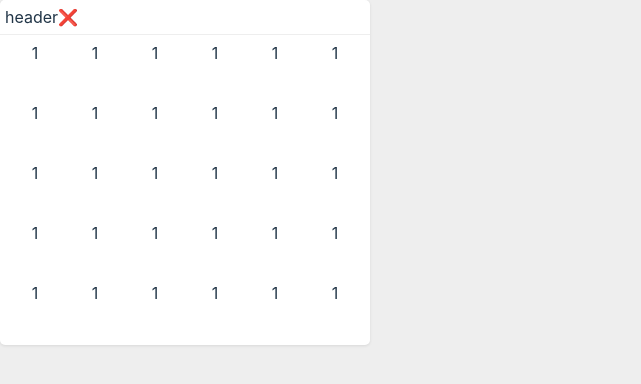
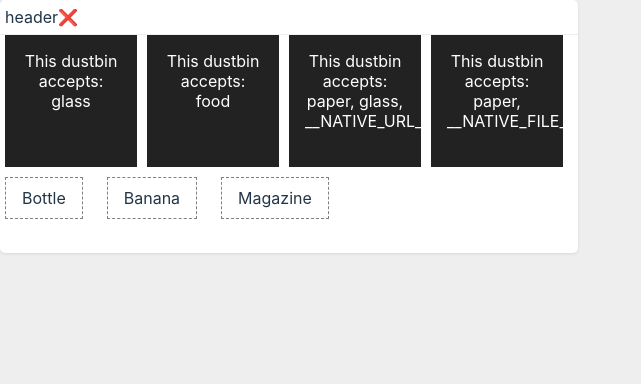
Before and after one commit to Ruriko-Yuu/AL-WebGame, a React (Vite) app: page / in a window 1280 px wide. Shown: the top 384 px of the page, without its empty margins (0-641 px from the left). Built offline with nearby package versions, Linux system fonts and the light colour scheme.

Commit message:
✨react-dnd

```diff
--- a/package.json
+++ b/package.json
@@ -12,6 +12,7 @@
     "@esotericsoftware/spine-webgl": "^4.2.9",
     "@reduxjs/toolkit": "^1.8.5",
     "@types/node": "^18.8.3",
+    "immutability-helper": "^3.1.1",
     "localforage": "^1.10.0",
     "react": "^18.2.0",
     "react-dnd": "^16.0.1",
--- /dev/null
+++ b/src/components/inventory/box.tsx
@@ -0,0 +1,38 @@
+import type { CSSProperties, FC } from "react";
+import { memo } from "react";
+import { useDrag } from "react-dnd";
+
+const style: CSSProperties = {
+  border: "1px dashed gray",
+  backgroundColor: "white",
+  padding: "0.5rem 1rem",
+  marginRight: "1.5rem",
+  marginBottom: "1.5rem",
+  cursor: "move",
+  float: "left"
+};
+
+export interface BoxProps {
+  name: string;
+  type: string;
+  isDropped: boolean;
+}
+
+export const Box: FC<BoxProps> = memo(function Box({ name, type, isDropped }) {
+  const [{ opacity }, drag] = useDrag(
+    () => ({
+      type,
+      item: { name },
+      collect: (monitor) => ({
+        opacity: monitor.isDragging() ? 0.4 : 1
+      })
+    }),
+    [name, type]
+  );
+
+  return (
+    <div ref={drag} style={{ ...style, opacity }} data-testid="box">
+      {isDropped ? <s>{name}</s> : name}
+    </div>
+  );
+});
--- /dev/null
+++ b/src/components/inventory/bustbin.tsx
@@ -0,0 +1,57 @@
+import type { CSSProperties, FC } from 'react'
+import { memo } from 'react'
+import { useDrop } from 'react-dnd'
+
+const style: CSSProperties = {
+  height: '100px',
+  width: '100px',
+  marginRight: '10px',
+  marginBottom: '10px',
+  color: 'white',
+  padding: '1rem',
+  textAlign: 'center',
+  fontSize: '1rem',
+  lineHeight: 'normal',
+  float: 'left',
+}
+
+export interface DustbinProps {
+  accept: string[]
+  lastDroppedItem?: any
+  onDrop: (item: any) => void
+}
+
+export const Dustbin: FC<DustbinProps> = memo(function Dustbin({
+  accept,
+  lastDroppedItem,
+  onDrop,
+}) {
+  const [{ isOver, canDrop }, drop] = useDrop({
+    accept,
+    drop: onDrop,
+    collect: (monitor) => ({
+      isOver: monitor.isOver(),
+      canDrop: monitor.canDrop(),
+    }),
+  })
+
+  const isActive = isOver && canDrop
+  let backgroundColor = '#222'
+  if (isActive) {
+    backgroundColor = 'darkgreen'
+  } else if (canDrop) {
+    backgroundColor = 'darkkhaki'
+  }
+
+  return (
+    <div ref={drop} style={{ ...style, backgroundColor }} data-testid="dustbin">
+      {isActive
+        ? 'Release to drop'
+        : `This dustbin accepts: ${accept.join(', ')}`}
+
+      {lastDroppedItem && (
+        <p>Last dropped: {JSON.stringify(lastDroppedItem)}</p>
+      )}
+    </div>
+  )
+})
--- a/src/components/inventory/index.tsx
+++ b/src/components/inventory/index.tsx
@@ -5,8 +5,42 @@ import { DndProvider, useDrag } from "react-dnd";
 import { HTML5Backend } from "react-dnd-html5-backend";
 import { selectCount } from "@/features/counter/counterSlice";
 import { useSelector } from "react-redux";
+
 // https://codesandbox.io/s/jovial-meadow-2lsr7i?file=/src/Box.tsx:480-683
-// https://codesandbox.io/s/jovial-meadow-2lsr7i?file=/src/Box.tsx:480-683
+
+import update from "immutability-helper";
+import { memo, useCallback } from "react";
+import { NativeTypes } from "react-dnd-html5-backend";
+
+import { Box } from "./box";
+import { Dustbin } from "./bustbin";
+import { ItemTypes } from "./itemTypes";
+
+interface DustbinState {
+  accepts: string[];
+  lastDroppedItem: any;
+}
+
+interface BoxState {
+  name: string;
+  type: string;
+}
+
+export interface DustbinSpec {
+  accepts: string[];
+  lastDroppedItem: any;
+}
+export interface BoxSpec {
+  name: string;
+  type: string;
+}
+export interface ContainerState {
+  droppedBoxNames: string[];
+  dustbins: DustbinSpec[];
+  boxes: BoxSpec[];
+}
+
+
 const InventoryContainer = styled.div`
   ul {
     margin: 0 auto;
@@ -53,16 +87,73 @@ export const Inventory: FC<{
     setContainerSpace(list);
   }, [containerNum]);
 
+  const [dustbins, setDustbins] = useState<DustbinState[]>([
+    { accepts: [ItemTypes.GLASS], lastDroppedItem: null },
+    { accepts: [ItemTypes.FOOD], lastDroppedItem: null },
+    {
+      accepts: [ItemTypes.PAPER, ItemTypes.GLASS, NativeTypes.URL],
+      lastDroppedItem: null
+    },
+    { accepts: [ItemTypes.PAPER, NativeTypes.FILE], lastDroppedItem: null }
+  ]);
+
+  const [boxes] = useState<BoxState[]>([
+    { name: "Bottle", type: ItemTypes.GLASS },
+    { name: "Banana", type: ItemTypes.FOOD },
+    { name: "Magazine", type: ItemTypes.PAPER }
+  ]);
+
+  const [droppedBoxNames, setDroppedBoxNames] = useState<string[]>([]);
+
+  function isDropped(boxName: string) {
+    return droppedBoxNames.indexOf(boxName) > -1;
+  }
+
+  const handleDrop = useCallback(
+    (index: number, item: { name: string }) => {
+      const { name } = item;
+      setDroppedBoxNames(
+        update(droppedBoxNames, name ? { $push: [name] } : { $push: [] })
+      );
+      setDustbins(
+        update(dustbins, {
+          [index]: {
+            lastDroppedItem: {
+              $set: item
+            }
+          }
+        })
+      );
+    },
+    [droppedBoxNames, dustbins]
+  );
+
   return (
     <InventoryContainer>
       <DndProvider backend={HTML5Backend}>
-        <ul style={{ width: `${(size ? size[0] : 6) * 60 }px`, height: `${(size ? size[1] : 5) * 60 }px`}}>
+        <div style={{ overflow: "hidden", clear: "both" }}>
+          {dustbins.map(({ accepts, lastDroppedItem }, index) => (
+            <Dustbin
+              accept={accepts}
+              lastDroppedItem={lastDroppedItem}
+              onDrop={(item) => handleDrop(index, item)}
+              key={index}
+            />
+          ))}
+        </div>
+
+        <div style={{ overflow: "hidden", clear: "both" }}>
+          {boxes.map(({ name, type }, index) => (
+            <Box name={name} type={type} key={index} isDropped={false} />
+          ))}
+        </div>
+        {/* <ul style={{ width: `${(size ? size[0] : 6) * 60 }px`, height: `${(size ? size[1] : 5) * 60 }px`}}>
           {containerSpace.map((ele, idx) => (
             <li key={idx}>
               <p>1</p>
             </li>
           ))}
-        </ul>
+        </ul> */}
       </DndProvider>
     </InventoryContainer>
   );
--- /dev/null
+++ b/src/components/inventory/itemTypes.ts
@@ -0,0 +1,5 @@
+export const ItemTypes = {
+  FOOD: 'food',
+  GLASS: 'glass',
+  PAPER: 'paper',
+}
```
Also changed, not shown: 1 other file (tests, documents, lock files or other folders).
